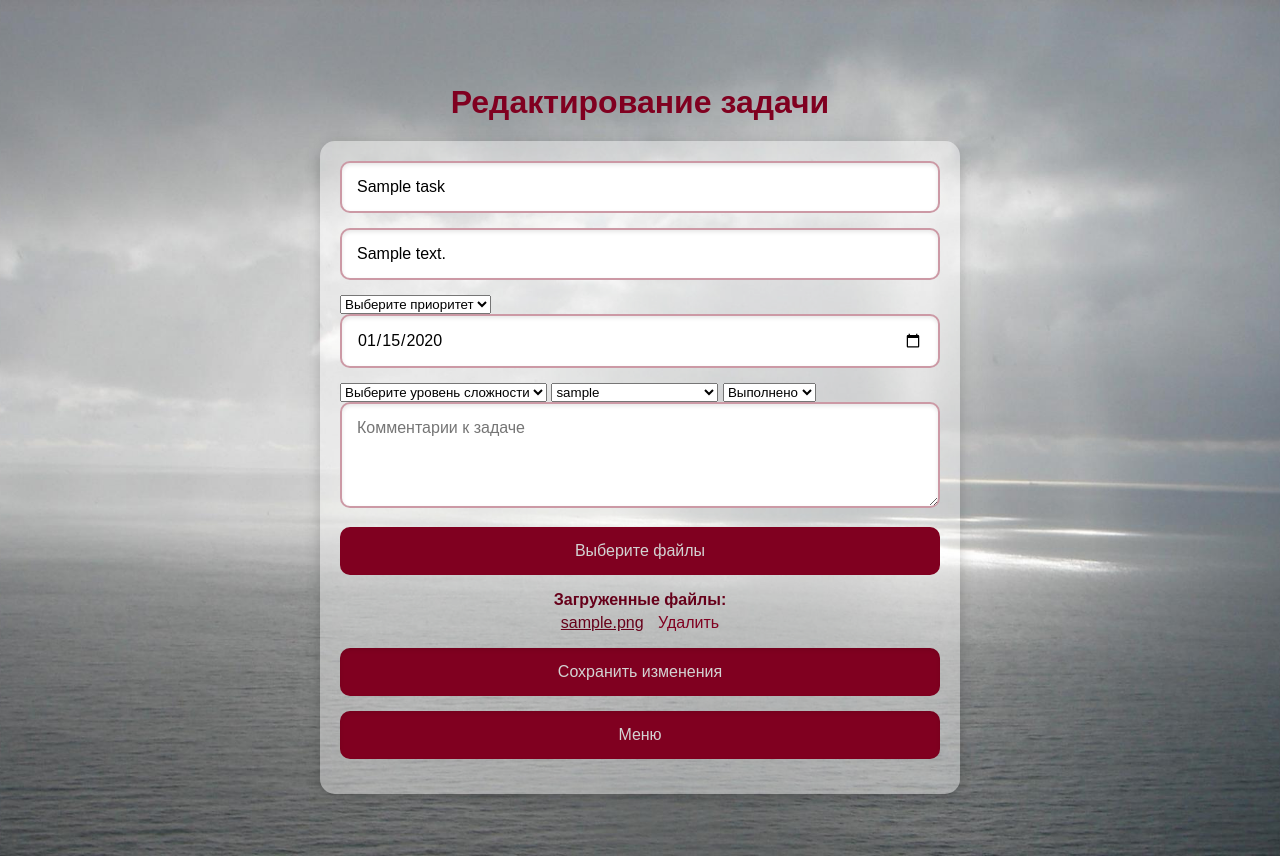
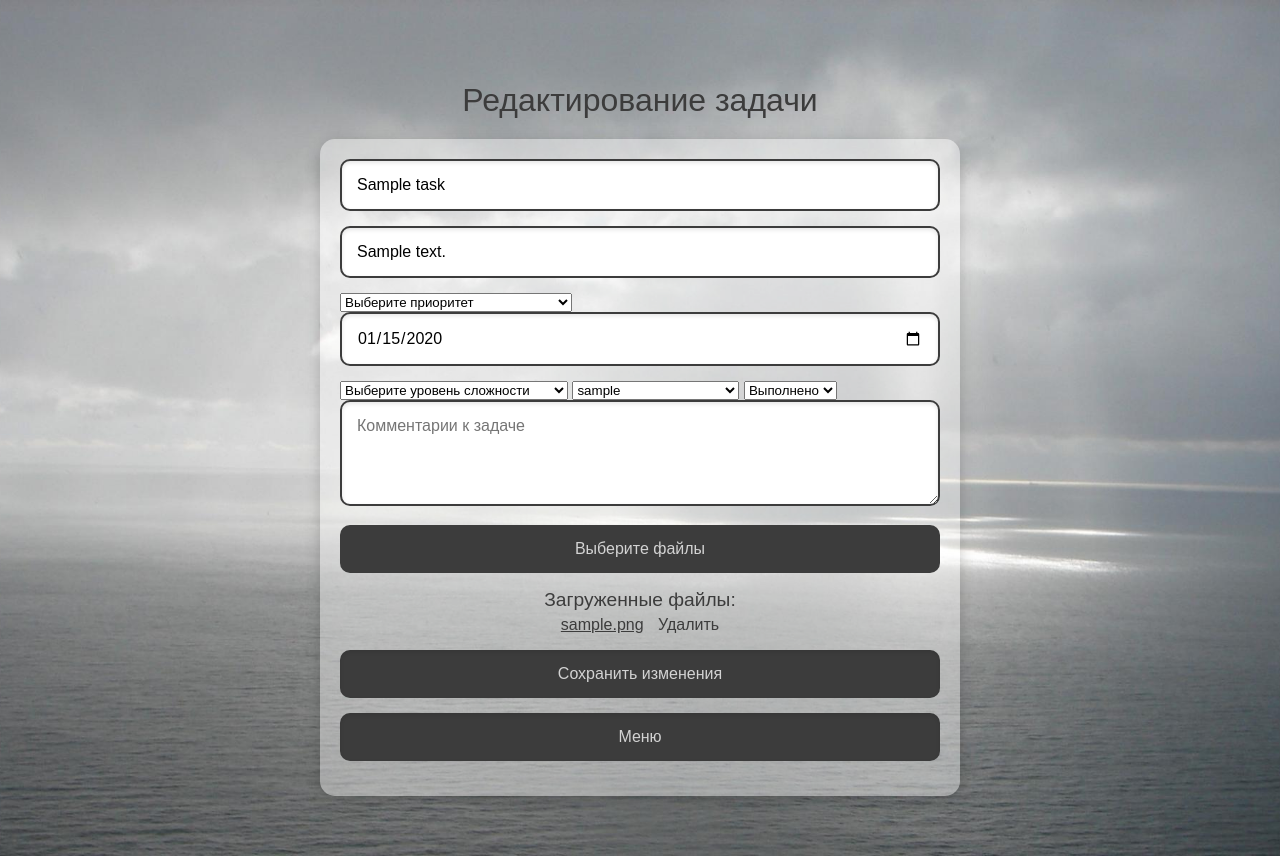
Before and after one commit to aleksandrvolostnov/KPI-New, a Flask app: page /task/edit/1 in a window 1280 px wide. Run offline with Flask 3, Linux system fonts and the light colour scheme; a user stored in the database is signed in; tables that the repository leaves empty hold one stand-in row (values such as "Sample post"); parts of the project's set-up code (start-up, migrations or seed data) failed here and were passed over; some libraries are stand-ins or nearby versions.

Commit message:
edit_task.html

```diff
--- a/templates/edit_task.html
+++ b/templates/edit_task.html
@@ -15,7 +15,7 @@
             background-size: cover;
             background-position: center;
             font-family: 'Century Gothic', sans-serif;
-            color: #800020;
+            color: #3C3C3C;
         }
 
         .container {
@@ -31,6 +31,7 @@
             margin-bottom: 20px;
             font-size: 32px;
             text-align: center;
+            font-weight: normal;
         }
 
         .form-container {
@@ -51,7 +52,7 @@
             padding: 15px;
             margin-bottom: 15px;
             color: black;
-            border: 2px solid rgba(128, 0, 32, 0.4);
+            border: 2px solid #3C3C3C;
             border-radius: 10px;
             font-family: 'Century Gothic', sans-serif;
             font-size: 16px;
@@ -64,13 +65,13 @@
         input[type="date"]:focus,
         .choices__inner:focus,
         textarea:focus {
-            border-color: #800020;
+            border-color: #3C3C3C;
             box-shadow: inset 0 4px 8px rgba(0, 0, 0, 0.2);
             outline: none;
         }
 
         .button {
-            background-color: #800020;
+            background-color: #3C3C3C;
             color: lightgray;
             border: none;
             cursor: pointer;
@@ -79,7 +80,7 @@
         }
 
         .button:hover {
-            background-color: #66001A;
+            background-color: #3C3C3C;
         }
 
         .flash {
@@ -90,12 +91,12 @@
 
         .choices__list--dropdown .choices__item--selectable:hover {
             background-color: lightgray;
-            color: #800020;
+            color: #3C3C3C;
         }
 
         /* Кнопка для загрузки файлов */
         .file-upload-button {
-            background-color: #800020;
+            background-color: #3C3C3C;
             color: lightgray;
             padding: 15px;
             border: none;
@@ -109,7 +110,7 @@
         }
 
         .file-upload-button:hover {
-            background-color: #66001A;
+            background-color: #3C3C3C;
         }
 
         .file-list {
@@ -119,31 +120,36 @@
         }
 
         .file-list li {
-            color: #66001A;
+            color: #3C3C3C;
             font-family: 'Century Gothic', sans-serif;
             border: none;
             margin-bottom: 5px;
         }
 
         .file-list a {
-            color: #66001A;
+            color: #3C3C3C;
             text-decoration: underline;
             display: inline-block;
         }
 
         .file-list a:hover {
-            color: #66001A;
+            color: #3C3C3C;
         }
 
         .delete-button {
-            color: #800020;
+            color: #3C3C3C;
             margin-left: 10px;
             cursor: pointer;
         }
 
         .delete-button:hover {
-            color: #66001A;
+            color: #3C3C3C;
             text-decoration: underline;
+        }
+        .file-list li strong {
+            font-family: 'Century Gothic', sans-serif;
+            font-size: 1.2em;
+            font-weight: normal;
         }
     </style>
 </head>
@@ -158,18 +164,18 @@
 
                 <select id="priority" name="priority" required>
                     <option value="">Выберите приоритет</option>
-                    <option value="Низкий" {% if task.priority == 'Низкий' %}selected{% endif %}>Низкий</option>
-                    <option value="Средний" {% if task.priority == 'Средний' %}selected{% endif %}>Средний</option>
-                    <option value="Высокий" {% if task.priority == 'Высокий' %}selected{% endif %}>Высокий</option>
+                    <option value="Низкий" {% if task.priority == 'Низкий' %}selected{% endif %}>Низкий приоритет (не срочный)</option>
+                    <option value="Средний" {% if task.priority == 'Средний' %}selected{% endif %}>Средний приоритет (важный)</option>
+                    <option value="Высокий" {% if task.priority == 'Высокий' %}selected{% endif %}>Высокий приоритет (критический)</option>
                 </select>
 
                 <input type="date" name="due_date" value="{{ task.due_date.strftime('%Y-%m-%d') }}" required>
 
                 <select id="difficulty" name="difficulty" required>
                     <option value="">Выберите уровень сложности</option>
-                    <option value="1" {% if task.difficulty == 1 %}selected{% endif %}>Легко</option>
-                    <option value="2" {% if task.difficulty == 2 %}selected{% endif %}>Средне</option>
-                    <option value="3" {% if task.difficulty == 3 %}selected{% endif %}>Сложно</option>
+                    <option value="1" {% if task.difficulty == 1 %}selected{% endif %}>Краткосрочные (до 2 часов)</option>
+                    <option value="2" {% if task.difficulty == 2 %}selected{% endif %}>Среднесрочные (от 2 до 8 часов)</option>
+                    <option value="3" {% if task.difficulty == 3 %}selected{% endif %}>Долгосрочные (более 8 часов)</option>
                 </select>
 
                 <select id="assigned_to" name="assigned_to" required>
```
